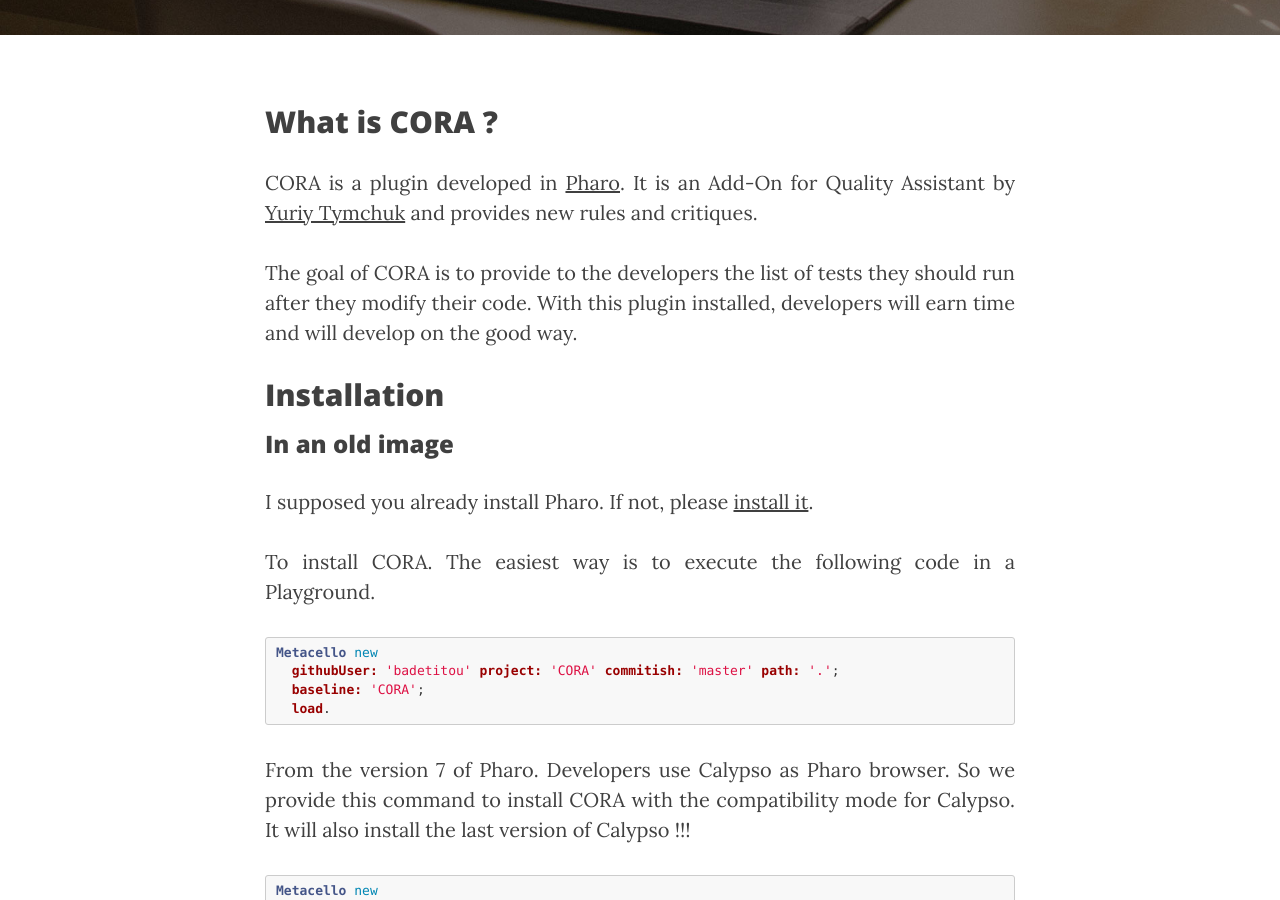
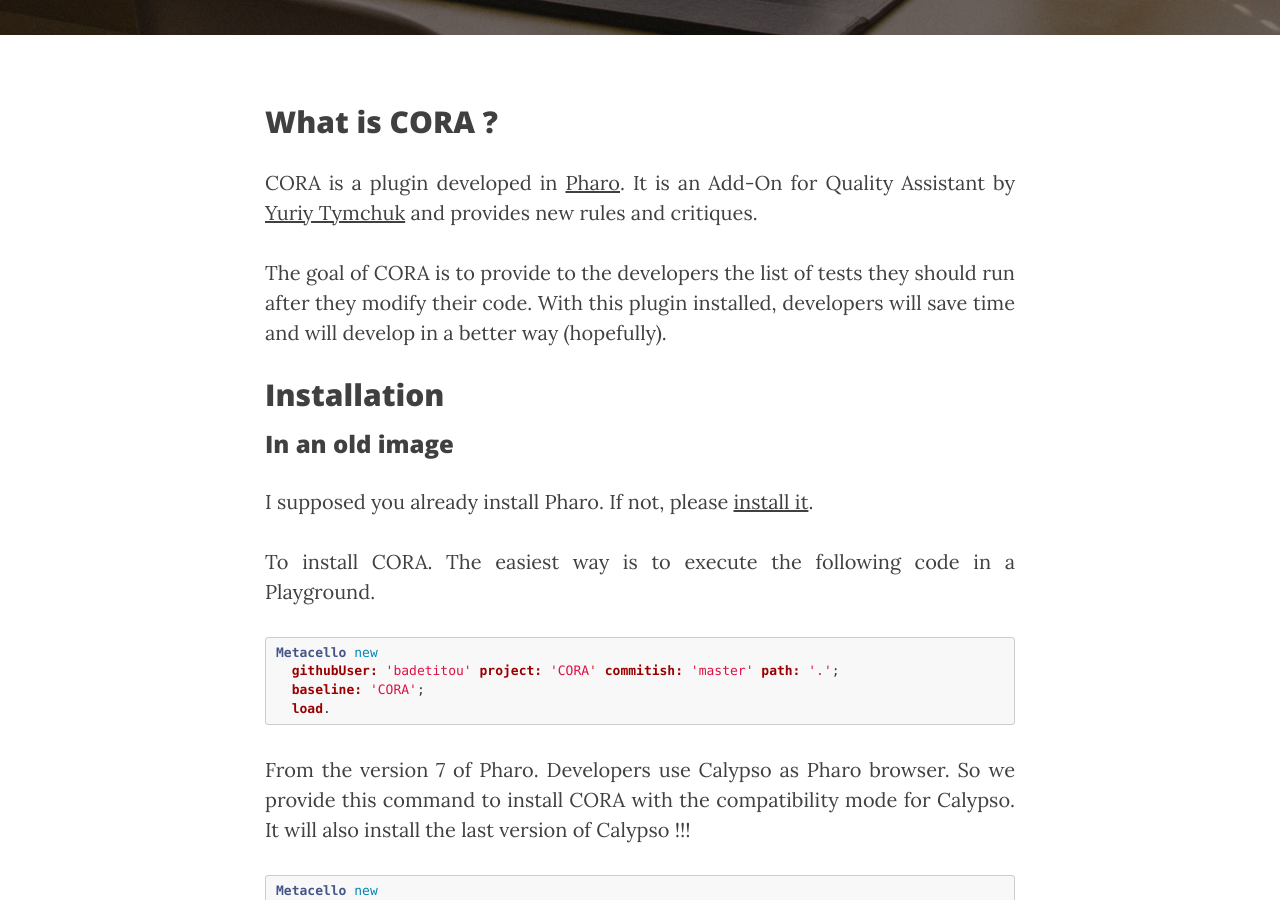
Before and after one commit to badetitou/badetitou.github.io, a Jekyll site: the page built from _posts/2017-07-05-CORA.md, in a window 1280 px wide and 900 px high, scrolled down 378 px. Built offline with Jekyll 4.4.1, drawn with Linux system fonts in a browser that asks for light colours; nearby versions of some CDN libraries.

Commit message:
correct grammar

```diff
--- a/_posts/2017-07-05-CORA.md
+++ b/_posts/2017-07-05-CORA.md
@@ -11,7 +11,7 @@
 CORA is a plugin developed in [Pharo](http://pharo.org/). It is an Add-On for Quality Assistant by [Yuriy Tymchuk](http://yuriy.tymch.uk/) and provides new rules and critiques.
 
 The goal of CORA is to provide to the developers the list of tests they should run after they modify their code.
-With this plugin installed, developers will earn time and will develop on the good way.
+With this plugin installed, developers will save time and will develop in a better way (hopefully).
 
 ## Installation
 
```
